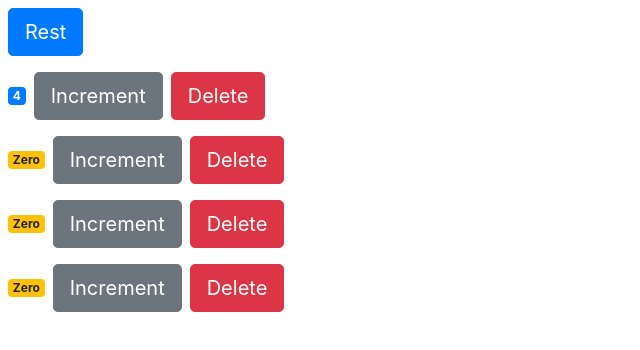
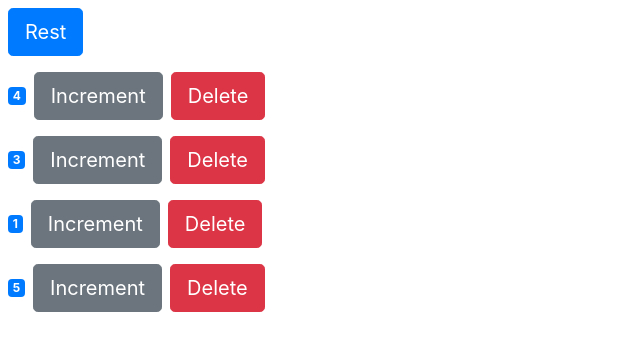
Before and after one commit to waqar-ahmed51/React-Counter-App, a React (Create React App) app in the folder counter-app/: page / in a window 1280 px wide. Shown: the top 350 px of the page, without its empty margins (0-640 px from the left). Built offline with nearby package versions, Linux system fonts and the light colour scheme.

Commit message:
Update counters.jsx

```diff
--- a/counter-app/src/components/counters.jsx
+++ b/counter-app/src/components/counters.jsx
@@ -5,9 +5,9 @@ class Counters extends Component {
   state = {
     counters: [
       { id: 1, value: 4 },
-      { id: 2, value: 0 },
-      { id: 3, value: 0 },
-      { id: 4, value: 0 },
+      { id: 2, value: 3 },
+      { id: 3, value: 1 },
+      { id: 4, value: 5 },
     ],
   };
 
```
